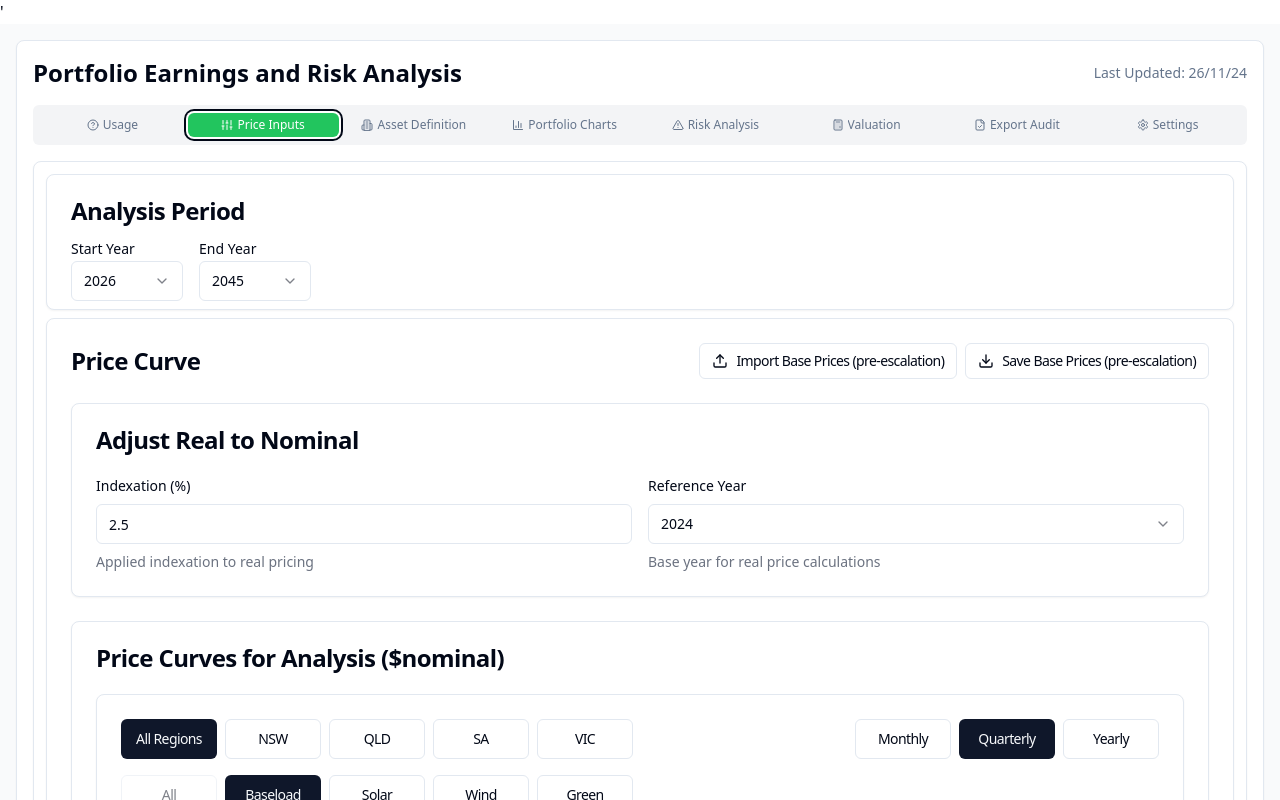
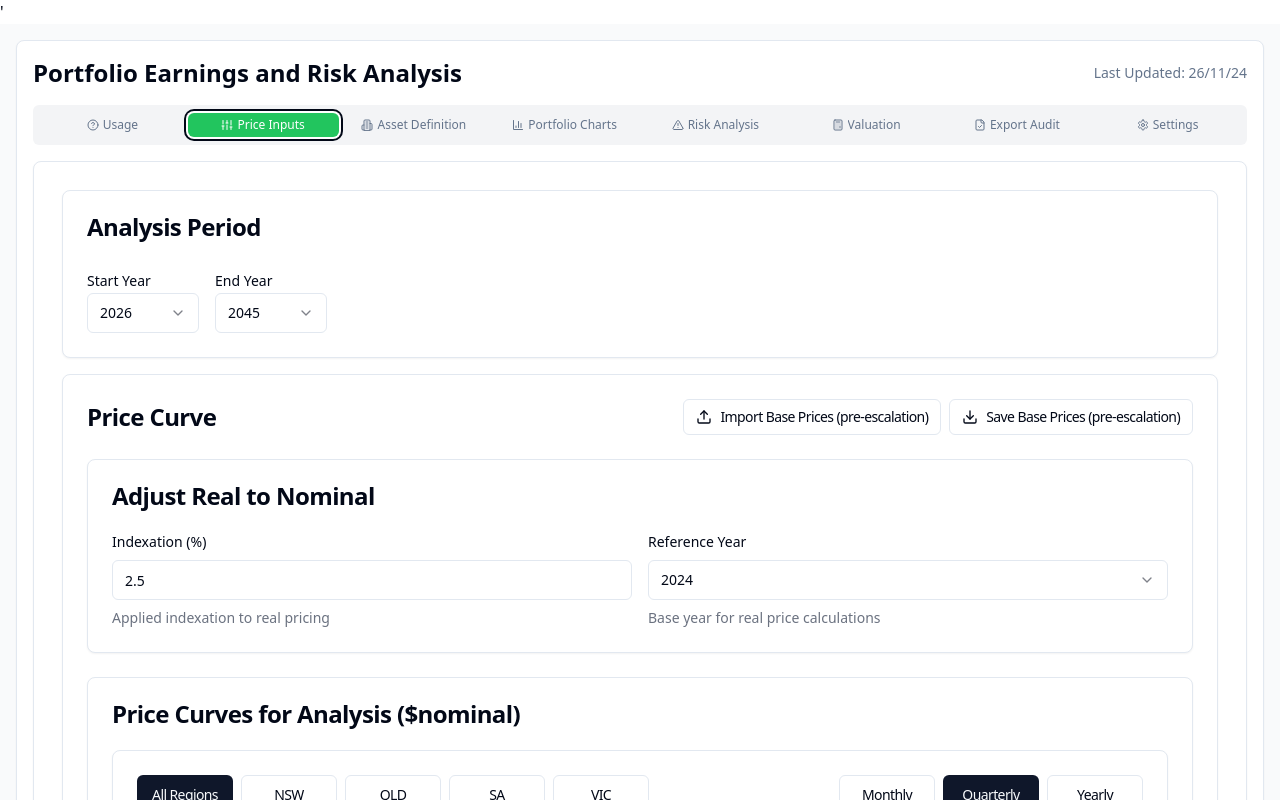
Before and after one commit to woodid012/renew-asset-performance, a React (Vite) app: page / in a window 1280 px wide. Both pictures are taken after a click on the tab "Price Inputs". Shown: the top 800 px of the page. Built offline with nearby package versions, Linux system fonts and the light colour scheme.

Commit message:
format change

```diff
--- a/src/components/InputsGlobal.jsx
+++ b/src/components/InputsGlobal.jsx
@@ -281,13 +281,12 @@ const InputsGlobal = () => {
   };
 
   return (
-    <div className="space-y-2">
-      {/* Analysis Period Card */}
-      <Card className="w-full">
+      <div className="w-full p-4 space-y-4">
+        <Card className="w-full">
         <CardHeader className="pb-2">
           <CardTitle className="px-0">Analysis Period</CardTitle>
         </CardHeader>
-        <CardContent className="p-2 px-6">
+        <CardContent className="p-6">
           <div className="flex gap-4">
             <div className="space-y-0.5">
               <label className="block text-sm font-medium mb-0.5">Start Year</label>
--- a/src/components/ValuationAnalysis.jsx
+++ b/src/components/ValuationAnalysis.jsx
@@ -54,7 +54,7 @@ const ValuationAnalysis = () => {
   };
 
   return (
-    <div className="space-y-6">
+    <div className="w-full p-4 space-y-4">
       {/* Input Parameters Table */}
       <Card>
         <CardHeader>
@@ -64,7 +64,7 @@ const ValuationAnalysis = () => {
           <Table>
             <TableHeader>
               <TableRow>
-                <TableHead>Contract Discount Rate</TableHead>
+                <TableHead>Contracted Discount Rate</TableHead>
                 <TableHead>Merchant Discount Rate</TableHead>
                 <TableHead>Revenue Case</TableHead>
               </TableRow>
--- a/src/contexts/PortfolioContext.jsx
+++ b/src/contexts/PortfolioContext.jsx
@@ -118,13 +118,18 @@ function PortfolioProviderInner({ children }) {
             const transformedAssets = _.mapValues(groupedByAsset, (assetRows) => {
               const firstRow = assetRows[0];
 
-              // Transform contract data
-              const contracts = assetRows.map(row => ({
+              const contracts = assetRows
+              .filter(row => {
+                // Only include rows that have essential contract data
+                return row.contractId &&
+                      row.contractType &&
+                      row.contractCounterparty;
+              })
+              .map(row => ({
                 id: row.contractId?.toString(),
                 counterparty: row.contractCounterparty,
                 type: row.contractType,
                 buyersPercentage: row.contractBuyersPercentage,
-                shape: row.contractShape,
                 strikePrice: row.contractStrikePrice?.toString(),
                 greenPrice: row.contractGreenPrice?.toString(),
                 blackPrice: row.contractBlackPrice?.toString(),
@@ -136,7 +141,6 @@ function PortfolioProviderInner({ children }) {
                 term: row.contractTerm?.toString(),
                 indexationReferenceYear: getYearFromDate(row.contractStartDate)
               }));
-
               return {
                 id: firstRow.assetId?.toString(),
                 name: firstRow.name,
```
Also changed, not shown: public/assets_acciona.csv.
